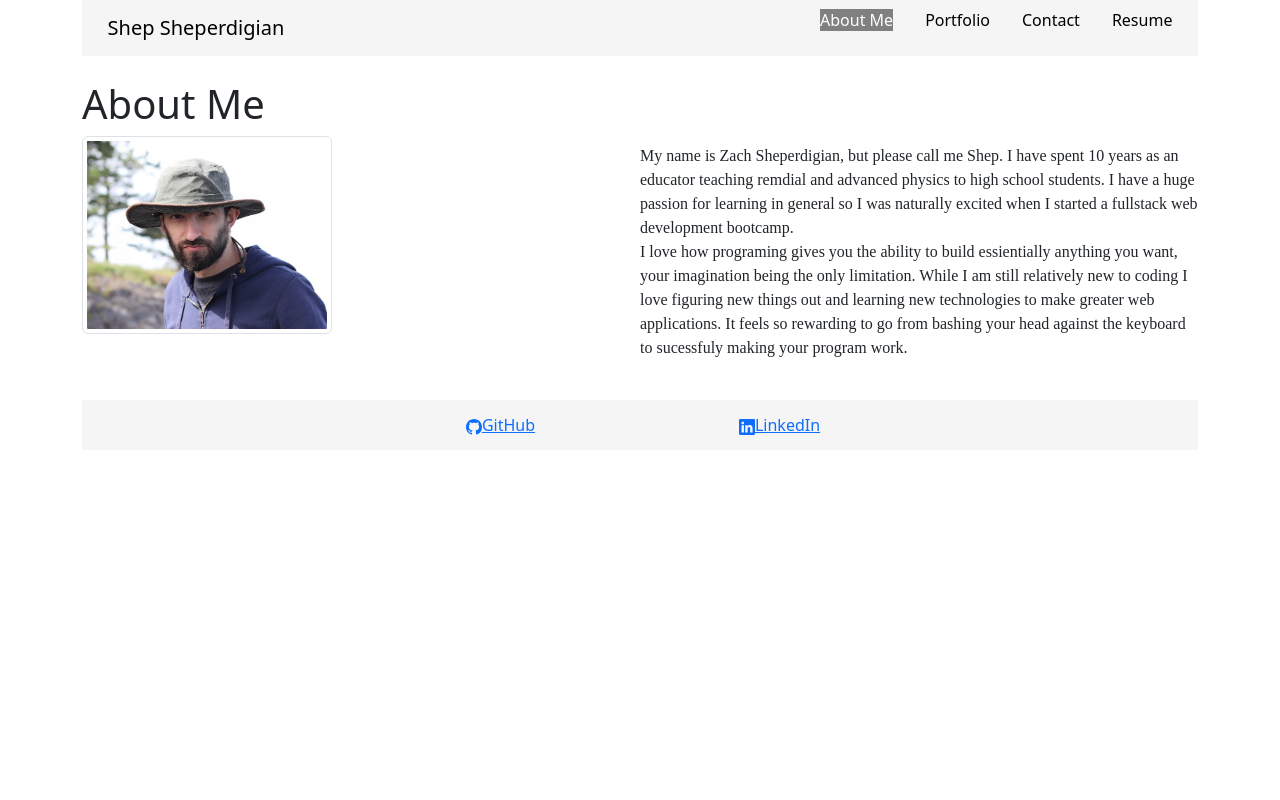
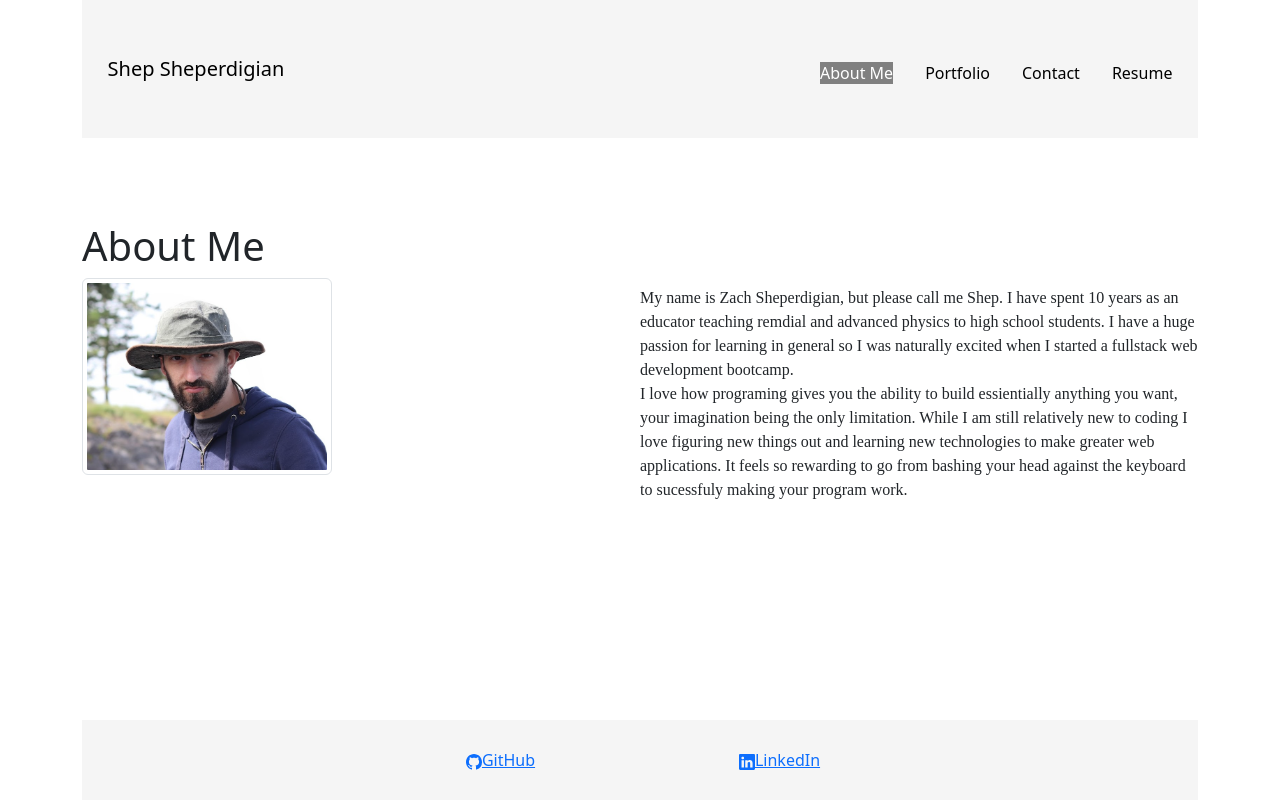
Before and after one commit to zshep/React_Portfolio, a React (Create React App) app: page /#/ in a window 1280 px wide. Built offline with nearby package versions, Linux system fonts and the light colour scheme.

Commit message:
finally fixed ugly css issues with whole page, footer, and nav bar.

```diff
--- a/src/App.js
+++ b/src/App.js
@@ -19,7 +19,7 @@ const styles = {
   main: {
     display:"grid",
     width: "100%",
-    height: "100%",
+    height: "100vh",
     alignItems: "stretch",
 
 
--- a/src/components/Footer.js
+++ b/src/components/Footer.js
@@ -7,13 +7,17 @@ import { BsLinkedin } from 'react-icons/bs';
 
 const styles = {
     footer: {
-        bottom:"0",
-        witdh: "50%",
+        display:'flex',
+        justifyContent:'center',
+        bottom:"0px",
+        witdh: "100%",
+        height:'10vh',
         backgroundColor: 'whitesmoke',
-        position: 'relative',
-        textAlign: '-webkit-center'
-
-
+        position: 'bottom',
+        alignItems:'center',
+        textAlign: '-webkit-center',
+        margin:'0px',
+        alignSelf:'flex-end',
 
     },
     footerLinks: {
@@ -31,7 +35,6 @@ const styles = {
 
 function Footer() {
     return (
-
         <footer style={styles.footer}>
            <div style={styles.footerLinks}>
 
--- a/src/components/Navbar.js
+++ b/src/components/Navbar.js
@@ -37,16 +37,20 @@ const styles = {
   },
   navContent: {
     //alignItems: "stretch",
+    display:'flex',
     height: "100%",
     marginRight: "2vw",
-    alignItems: "stretch",
-    whiteSpace: "nowrap"
+    alignItems: "center",
+    whiteSpace: "nowrap",
+    marginTop: '1.8vw',
+
   },
   navbanner: {
     display: "flex",
     flexWrap: 'nowrap',
     justifyContent: 'space-between',
-    backgroundColor: 'whitesmoke'
+    backgroundColor: 'whitesmoke',
+    alignItems: 'center',
   }
 }
 function Navigationbar() {
@@ -55,10 +59,10 @@ function Navigationbar() {
   return (
     <>
       <Navbar expand="md" style={styles.navbanner}>
-        <Col>
+        <div>
           <Navbar.Brand style ={styles.nameBanner}>Shep Sheperdigian</Navbar.Brand>
 
-        </Col >
+        </div >
 
         <div style ={styles.navContent}>
         <Navbar.Toggle aria-controls="basic-navbar-nav" />
--- a/src/index.js
+++ b/src/index.js
@@ -7,11 +7,22 @@ import { HashRouter } from 'react-router-dom';
 
 import 'bootstrap/dist/css/bootstrap.min.css';
 
+const styles = {
+  app: {
+    display:"flex",
+    height:"100vh",
+    marginBottom:"0vh",
+
+  }
+
+
+}
+
 const root = ReactDOM.createRoot(document.getElementById('root'));
 root.render(
   <React.StrictMode>
     <HashRouter>
-      <App />
+      <App style={styles.app} />
     </HashRouter>
   </React.StrictMode>
 );
```
